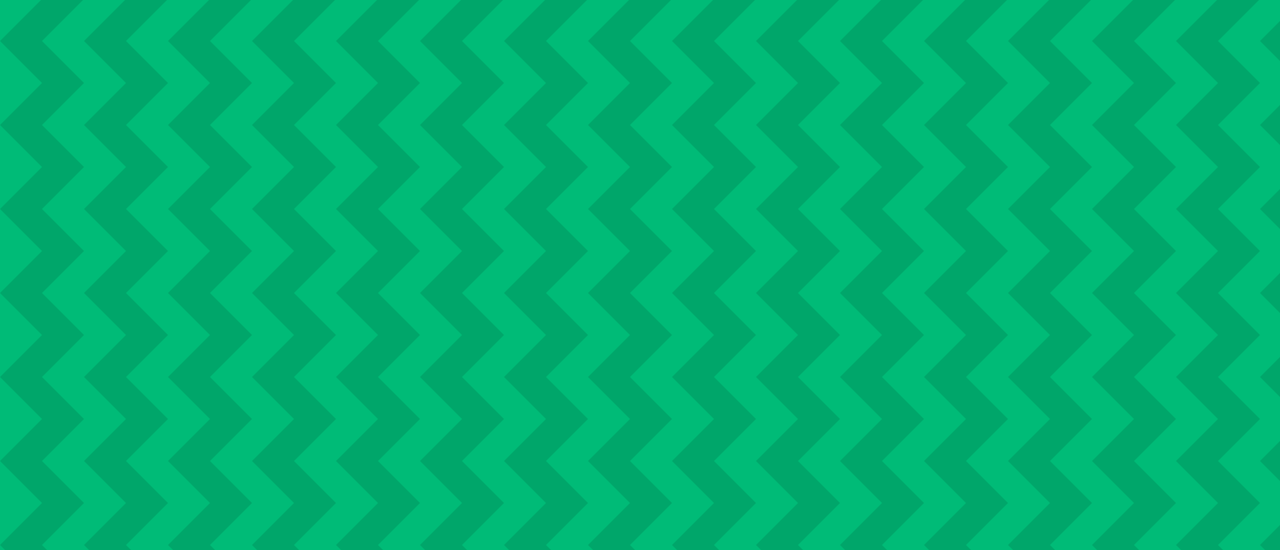
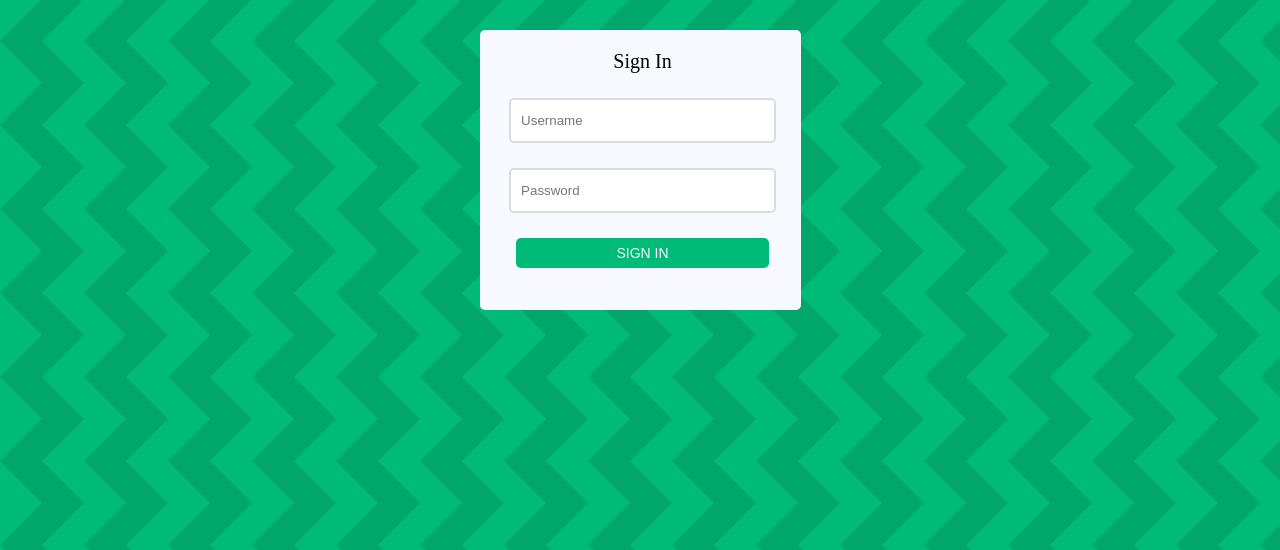
Before and after one commit to iamdimitarkolev7/Exam-Browser, a PHP site: page /pages/login.html in a window 1280 px wide. Shown: the part 127-677 px from the top of the page. Run offline with PHP 8.4, Linux system fonts and the light colour scheme; some web fonts are replaced.

Commit message:
feature - login form

```diff
--- a/client/pages/login.html
+++ b/client/pages/login.html
@@ -8,6 +8,7 @@
   <script defer src="../scripts/login.js"></script>
   <link rel="stylesheet" href="../styles/styles.css"/>
   <link rel="stylesheet" href="../styles/nav.css"/>
+  <link rel="stylesheet" href="../styles/login.css">
 </head>
 <body>
   <nav class="navbar">
@@ -16,9 +17,22 @@
       <p class="logo-text">Exam Browser</p>
     </a>
     <ul>
-      <li><a class="links" href="./register.html">Sign In</a></li>
-      <li><a class="links" href="./login.html">Sign Up</a></li>
+      <li><a class="links" href="./login.html">Sign In</a></li>
+      <li><a class="links" href="./register.html">Sign Up</a></li>
     </ul>
   </nav>
+  <div id="errors">
+    <p class="error-msg"></p>
+  </div>
+  <form class="login-form">
+    <p class="form-title">Sign In</p>
+    <div class="login-form-input">
+      <input type="text" placeholder="Username" id="username"/>
+    </div>
+    <div class="login-form-input">
+      <input type="password" placeholder="Password" id="password"/>
+    </div>
+    <button id="sign-in-btn" type="submit">SIGN IN</button>
+  </div>
 </body>
 </html>
--- a/client/pages/register.html
+++ b/client/pages/register.html
@@ -17,15 +17,15 @@
       <p class="logo-text">Exam Browser</p>
     </a>
     <ul>
-      <li><a class="links" href="./register.html">Sign In</a></li>
-      <li><a class="links" href="./login.html">Sign Up</a></li>
+      <li><a class="links" href="./login.html">Sign In</a></li>
+      <li><a class="links" href="./register.html">Sign Up</a></li>
     </ul>
   </nav>
   <div id="errors">
     <p class="error-msg"></p>
   </div>
   <form class="register-form">
-    <p class="form-title">Sign In</p>
+    <p class="form-title">Sign Up</p>
     <div class="form-input">
       <input type="text" placeholder="First Name" id="first-name"/>
     </div>
--- /dev/null
+++ b/client/styles/login.css
@@ -0,0 +1,48 @@
+.login-form {
+    margin: 0 auto;
+    margin-top: 30px;
+    padding-left: 5px;
+    background-color: ghostwhite;
+    border-radius: 5px;
+    text-align: center;
+    width: 25%;
+    height: 280px;
+}
+
+
+.form-title {
+    padding-top: 20px;
+    font-size: 20px;
+    font-weight: 500;
+}
+
+
+.login-form-input input {
+    width: 80%;
+    height: 30px;
+    border: 2px solid gainsboro;
+    border-radius: 5px;
+    padding: 6px 0 5px 10px;
+  }
+
+
+.login-form-input {
+    margin: 25px 0;
+  }
+
+
+#sign-in-btn {
+    width: 80%;
+    height: 30px;
+    margin: auto;
+    margin-bottom: 20px;
+    background-color: #00BB77;
+    border: transparent;
+    border-radius: 5px;
+    color: ghostwhite;
+    font-size: 14px;
+}
+
+#sign-in-btn:hover {
+    cursor: pointer;
+}
```
Also changed, not shown: client/styles/register.css (+5 -3 lines).
